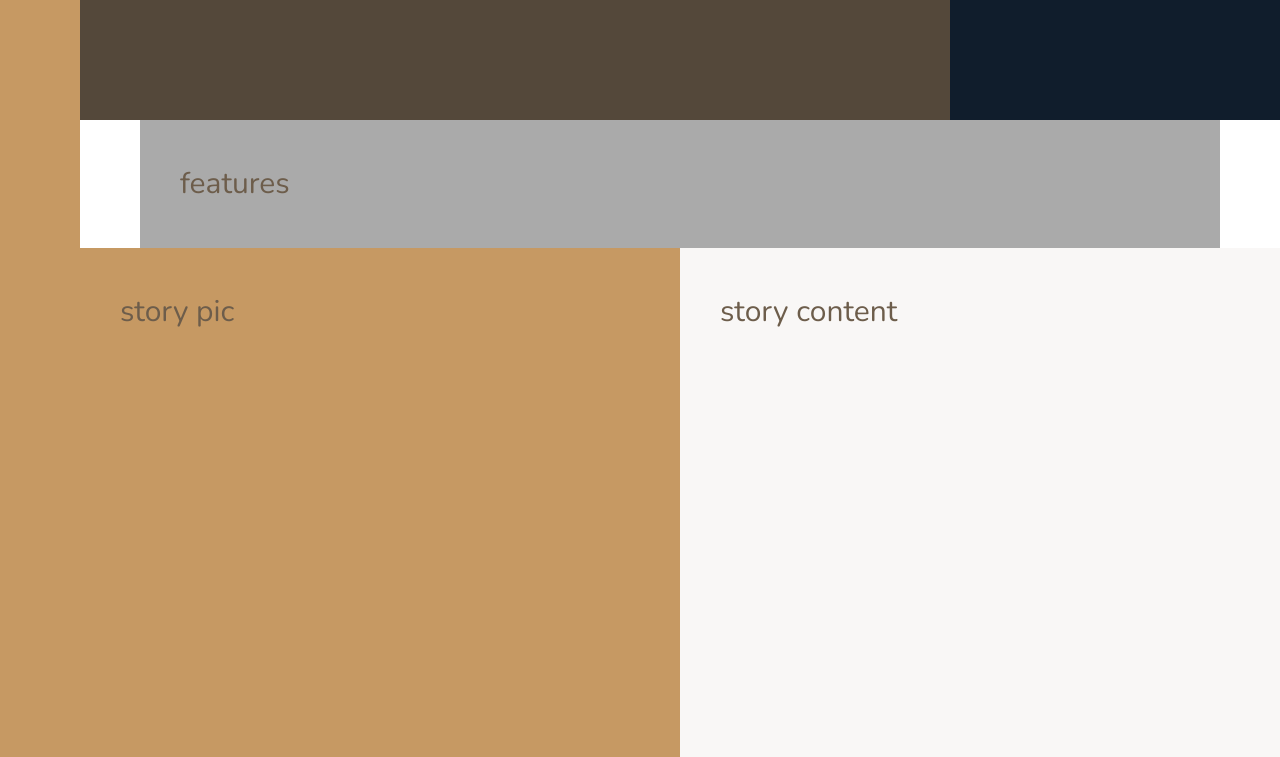
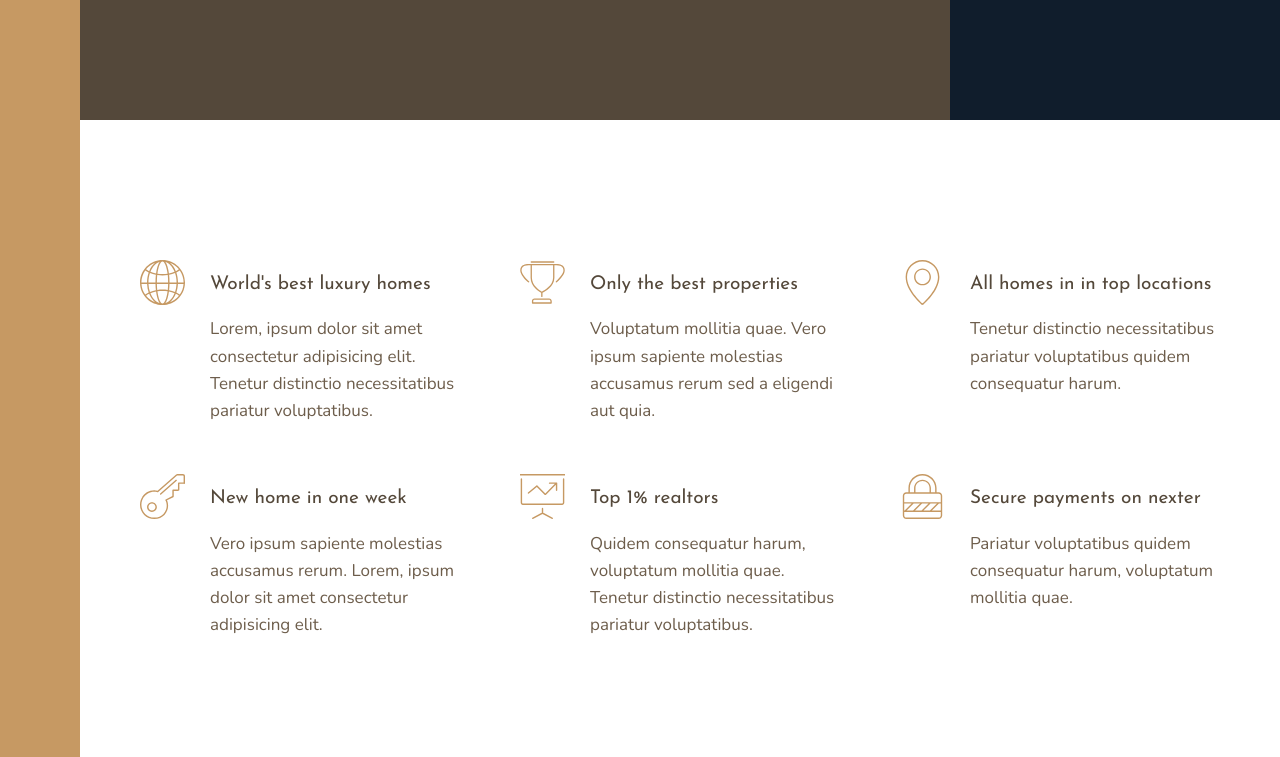
Before and after one commit to michalsamulak/css_grid, a website: page src/pages/index.html in a window 1280 px wide. Shown: the part 520-1277 px from the top of the page. Drawn offline with nearby package versions, Linux system fonts and the light colour scheme; files that its build step writes are made by us from their sources; files whose address does not match are found by name.

Commit message:
styling feature section

```diff
--- a/src/pages/index.html
+++ b/src/pages/index.html
@@ -38,7 +38,53 @@
     </div>
 
     <section class="features">
-        features
+        <div class="feature">
+            <svg class="feature__icon">
+                <use xlink:href="img/sprite.svg#icon-global"></use>
+            </svg>
+            <h4 class="heading-4 heading-4--dark">World's best luxury homes</h4>
+            <p class="feature__text">Lorem, ipsum dolor sit amet consectetur adipisicing elit. Tenetur distinctio necessitatibus pariatur voluptatibus.</p>
+        </div>
+
+        <div class="feature">
+            <svg class="feature__icon">
+                <use xlink:href="img/sprite.svg#icon-trophy"></use>
+            </svg>
+            <h4 class="heading-4 heading-4--dark">Only the best properties</h4>
+            <p class="feature__text">Voluptatum mollitia quae. Vero ipsum sapiente molestias accusamus rerum sed a eligendi aut quia.</p>
+        </div>
+
+        <div class="feature">
+            <svg class="feature__icon">
+                <use xlink:href="img/sprite.svg#icon-map-pin"></use>
+            </svg>
+            <h4 class="heading-4 heading-4--dark">All homes in in top locations</h4>
+            <p class="feature__text">Tenetur distinctio necessitatibus pariatur voluptatibus quidem consequatur harum.</p>
+        </div>
+
+        <div class="feature">
+            <svg class="feature__icon">
+                <use xlink:href="img/sprite.svg#icon-key"></use>
+            </svg>
+            <h4 class="heading-4 heading-4--dark">New home in one week</h4>
+            <p class="feature__text">Vero ipsum sapiente molestias accusamus rerum. Lorem, ipsum dolor sit amet consectetur adipisicing elit.</p>
+        </div>
+
+        <div class="feature">
+            <svg class="feature__icon">
+                <use xlink:href="img/sprite.svg#icon-presentation"></use>
+            </svg>
+            <h4 class="heading-4 heading-4--dark">Top 1% realtors</h4>
+            <p class="feature__text">Quidem consequatur harum, voluptatum mollitia quae. Tenetur distinctio necessitatibus pariatur voluptatibus.</p>
+        </div>
+
+        <div class="feature">
+            <svg class="feature__icon">
+                <use xlink:href="img/sprite.svg#icon-lock"></use>
+            </svg>
+            <h4 class="heading-4 heading-4--dark">Secure payments on nexter</h4>
+            <p class="feature__text">Pariatur voluptatibus quidem consequatur harum, voluptatum mollitia quae.</p>
+        </div>
     </section>
 
     <div class="story__pictures">
--- a/src/scss/_base.scss
+++ b/src/scss/_base.scss
@@ -39,8 +39,4 @@
     grid-template-rows: 80vh min-content 40vw repeat(3, min-content);
     grid-template-columns: [sidebar-start] 8rem [sidebar-end full-start] minmax(6rem, 1fr) [center-start] repeat(8, [col-start] minmax(min-content, 14rem) [col-end]) [center-end] minmax(6rem, 1fr) [full-end];
 
-    & > * {
-        padding: 40px;
-        font-size: 3rem;
-    }
 }
--- a/src/scss/_features.scss
+++ b/src/scss/_features.scss
@@ -1,4 +1,31 @@
 .features {
-    background-color: $color-grey-light-2;
     grid-column: center-start / center-end;
+
+    margin:  15rem 0;
+
+    display: grid;
+    //grid-template-columns: repeat(3, 1fr);
+    grid-template-columns: repeat(auto-fit, minmax(25rem, 1fr));
+    grid-gap: 6rem;
+    align-items: start;
 }
+
+.feature {
+
+    display: grid;
+    grid-template-columns: min-content 1fr;
+    grid-row-gap: 1.5rem;
+    grid-column-gap: 2.5rem;
+
+    &__icon {
+        fill: $color-primary;
+        width: 4.5rem;
+        height: 4.5rem;
+        grid-row: 1 / span 2;
+        transform: translateY(-1rem);
+    }
+
+    &__text {
+        font-size: 1.7rem;
+    }
+}
--- a/src/scss/_typography.scss
+++ b/src/scss/_typography.scss
@@ -0,0 +1,28 @@
+%heading {
+    font-family: $font-display;
+    font-weight: 400;
+}
+
+.heading-1 {
+    @extend %heading;
+}
+
+.heading-2 {
+    @extend %heading;
+}
+
+.heading-3 {
+    @extend %heading;
+}
+
+.heading-4 {
+    @extend %heading;
+    font-size: 1.9rem;
+
+    &--light {
+        color: $color-grey-light-1;
+    }
+    &--dark {
+        color: $color-grey-dark-1;
+    }
+}
```
